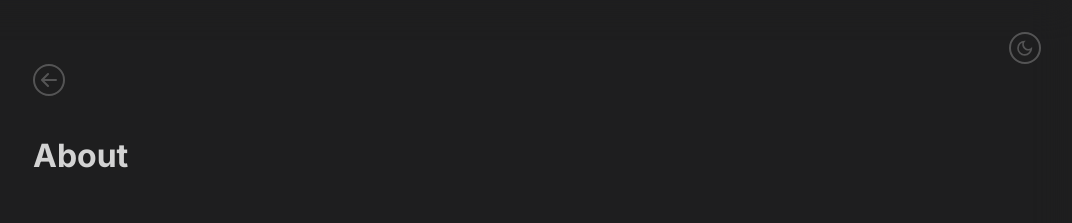
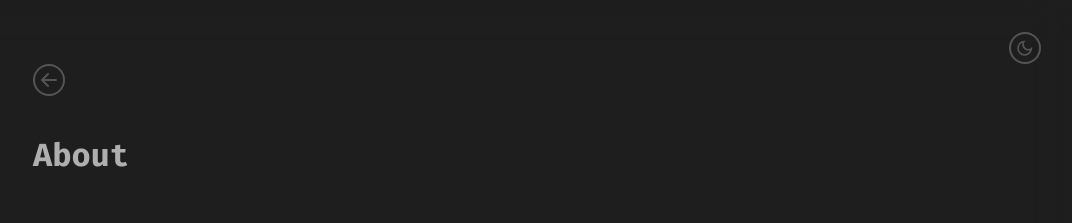
Before and after one commit to zhaungsont/2024-portfolio, a Next.js app: page /About in a window 1280 px wide. Shown: the top 223 px of the page, without its empty margins (207-1279 px from the left). Built offline with nearby package versions, Linux system fonts and the light colour scheme.

Commit message:
style: about title

```diff
--- a/src/app/About/page.tsx
+++ b/src/app/About/page.tsx
@@ -6,11 +6,16 @@ import SubPage from '@/app/ui/SubPage/SubPage';
 import { Inter, Fira_Mono } from 'next/font/google';
 import ExternalLink from '@/components/ExternalLink/ExternalLink';
 
+const firaMono = Fira_Mono({
+	subsets: ['latin'],
+	weight: ['400', '500', '700'],
+});
+
 export default function About() {
 	return (
 		<section className={styles.about}>
 			<SubPage>
-				<h1 className={styles.title}>About</h1>
+				<h1 className={`${styles.title} ${firaMono.className}`}>About</h1>
 				<p className={styles.bio}>
 					<strong>Michael Chuang</strong> is a dedicated software engineer based
 					in Taipei, Taiwan, with a keen focus on technical excellence and best
--- a/src/app/about/page.module.scss
+++ b/src/app/about/page.module.scss
@@ -5,6 +5,7 @@
 		margin-top: 2rem;
 		font-size: 2rem;
 		margin-bottom: 3rem;
+		filter: opacity(0.8);
 	}
 
 	.bio {
```
